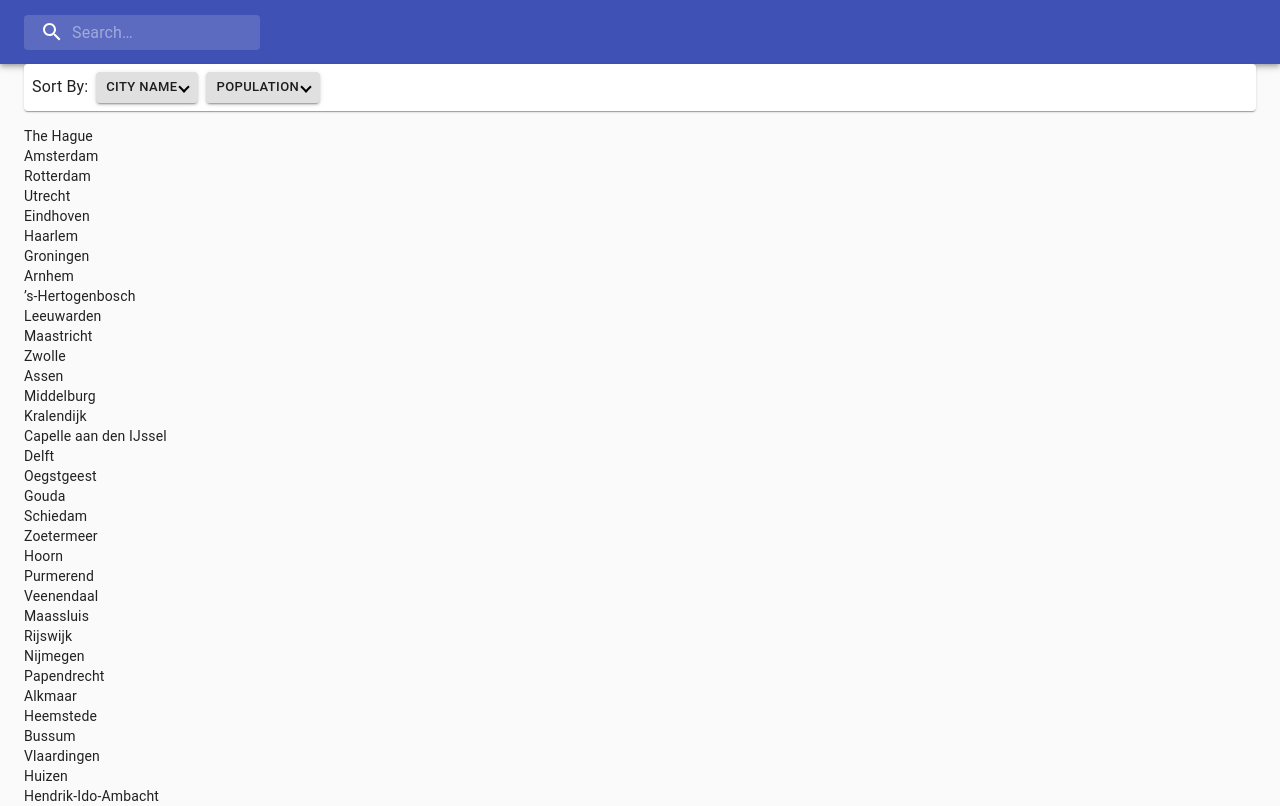
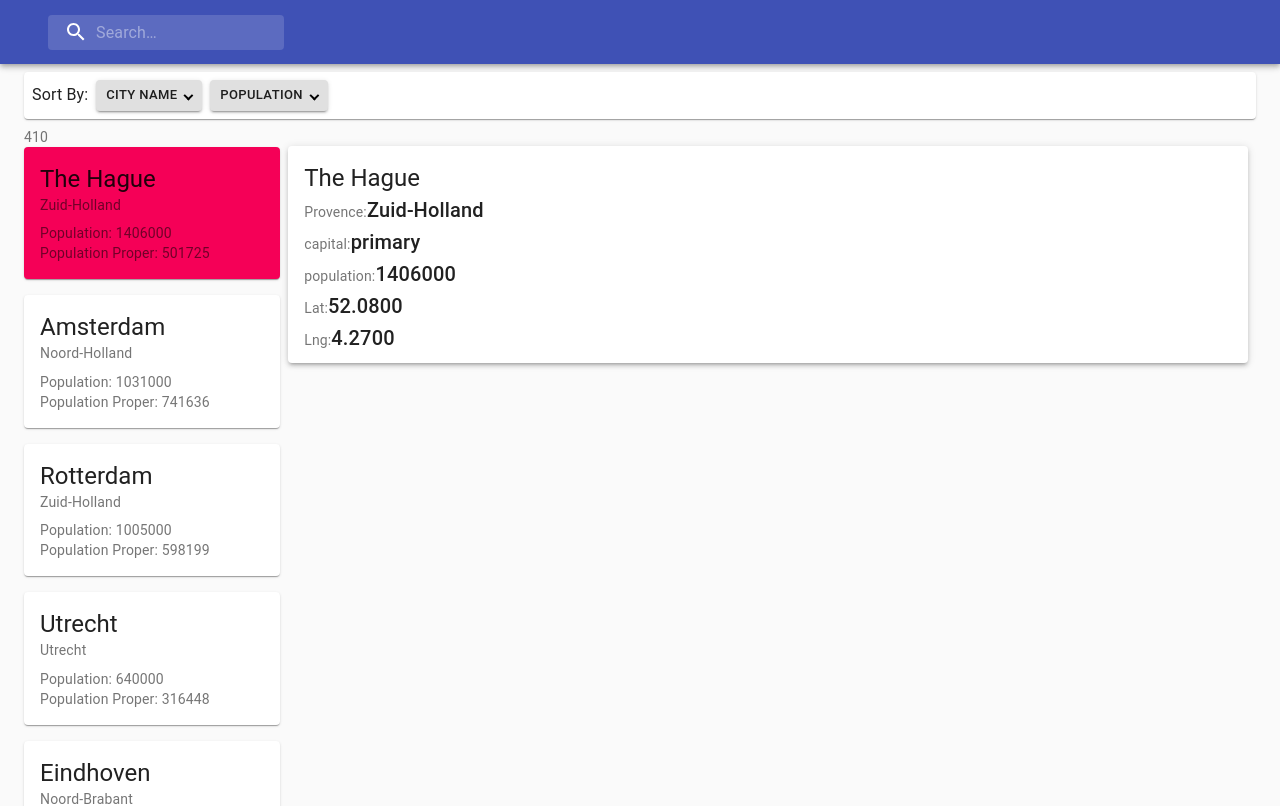
Before and after one commit to hassanAdamineJad/test, a React app: page / in a window 1280 px wide. Shown: the top 806 px of the page. Built offline with nearby package versions, Linux system fonts and the light colour scheme; data requests are answered from the project's data file.

Commit message:
Handle Review Current City

```diff
--- a/src/components/Card/index.js
+++ /dev/null
@@ -1,12 +0,0 @@
-import React from "react";
-const Card = ({ data }) => {
-  console.log(data);
-  return (
-    <div>
-      {data.map((item, index) => (
-        <div key={index}>{item.city}</div>
-      ))}
-    </div>
-  );
-};
-export default Card;
--- a/src/components/Filters/index.js
+++ b/src/components/Filters/index.js
@@ -1,22 +1,22 @@
 import React, { useState, useContext } from "react";
 //Store
 import { store } from "../../store/store";
-import { CHANGE_RESULT } from "../../store/constant";
+import { CHANGE_RESULT, CURRENT_CITY_INDEX } from "../../store/constant";
 // UI
 import { makeStyles } from "@material-ui/core/styles";
 import { Button, Card, CardActions, Typography } from "@material-ui/core";
 
-const useStyles = makeStyles({
+const useStyles = makeStyles((theme) => ({
   root: {
-    minWidth: 275,
-    marginBottom: 15,
+    // minWidth: 275,
+    margin: theme.spacing(1, 0, 1, 0),
   },
   arrow: {
     border: "solid black",
-    borderWidth: " 0 2px 2px 0",
+    borderWidth: "0 2px 2px 0",
     display: "inline-block",
-    padding: "3px",
-    marginLeft: "3px",
+    padding: theme.spacing(0.3),
+    marginLeft: theme.spacing(1),
   },
   arrowUp: {
     transform: "rotate(-135deg)",
@@ -27,7 +27,7 @@ const useStyles = makeStyles({
   title: {
     fontSize: 14,
   },
-});
+}));
 export default function Filters() {
   const classes = useStyles();
   const globalState = useContext(store);
@@ -42,6 +42,7 @@ export default function Filters() {
     } else {
       newList = list.sort((a, b) => (a[field] < b[field] ? 1 : -1));
     }
+    dispatch({ type: CURRENT_CITY_INDEX, value: 0 });
     return dispatch({ type: CHANGE_RESULT, value: newList });
   };
 
--- a/src/components/Header/index.js
+++ b/src/components/Header/index.js
@@ -4,13 +4,7 @@ import { store } from "../../store/store";
 import { CHANGE_RESULT } from "../../store/constant";
 //UI
 import { fade, makeStyles } from "@material-ui/core/styles";
-import {
-  TextField,
-  AppBar,
-  Toolbar,
-  Typography,
-  InputBase,
-} from "@material-ui/core";
+import { AppBar, Toolbar, Container, InputBase } from "@material-ui/core";
 import SearchIcon from "@material-ui/icons/Search";
 //Helper
 import { onlyUniqueArray } from "../../utils/helper";
@@ -87,6 +81,7 @@ export default function Header() {
   return (
     <div className={classes.grow}>
       <AppBar position="static">
+        <Container>
           <Toolbar>
             <div className={classes.search}>
               <div className={classes.searchIcon}>
@@ -137,6 +132,7 @@ export default function Header() {
           </IconButton> */}
             </div>
           </Toolbar>
+        </Container>
       </AppBar>
     </div>
   );
--- /dev/null
+++ b/src/components/List/index.js
@@ -0,0 +1,57 @@
+import React from "react";
+import { makeStyles } from "@material-ui/core/styles";
+import {
+  Card,
+  CardActionArea,
+  CardContent,
+  Typography,
+} from "@material-ui/core";
+
+const useStyles = makeStyles((theme) => ({
+  root: {},
+  card: { marginBottom: theme.spacing(2) },
+  active: {
+    backgroundColor: theme.palette.secondary.main,
+  },
+}));
+
+export default function List({ data, onClick, currentCityIndex }) {
+  const classes = useStyles();
+  return (
+    <div className={classes.root}>
+      <Typography variant="body2" color="textSecondary" component="p">
+        {data.length}
+      </Typography>
+      {data.map((item, index) => (
+        <Card
+          className={`${classes.card} ${
+            index === currentCityIndex && classes.active
+          }`}
+          key={index}
+          onClick={() => onClick(index)}
+        >
+          <CardActionArea>
+            <CardContent>
+              <Typography gutterBottom variant="h5" component="div">
+                {item.city}
+                <Typography
+                  variant="body2"
+                  color="textSecondary"
+                  component="div"
+                >
+                  {item.admin_name}
+                </Typography>
+              </Typography>
+              <Typography variant="body2" color="textSecondary" component="p">
+                Population: {item.population}
+              </Typography>
+              <Typography variant="body2" color="textSecondary" component="p">
+                Population Proper: {item.population_proper}
+              </Typography>
+            </CardContent>
+          </CardActionArea>
+        </Card>
+      ))}
+    </div>
+  );
+}
--- a/src/components/index.js
+++ b/src/components/index.js
@@ -1,5 +1,5 @@
-import Card from "./Card";
+import List from "./List";
 import Header from "./Header";
 import Filters from "./Filters";
 
-export { Card, Header, Filters };
+export { List, Header, Filters };
--- a/src/pages/home/index.js
+++ b/src/pages/home/index.js
@@ -1,14 +1,45 @@
 import React, { useEffect, useContext } from "react";
 //Store
 import { store } from "../../store/store";
-import { CHANGE_RESULT, GET_CITY, GET_CITY_FAIL } from "../../store/constant";
+import {
+  CHANGE_RESULT,
+  GET_CITY,
+  GET_CITY_FAIL,
+  CURRENT_CITY_INDEX,
+} from "../../store/constant";
 // API
 import axios from "axios";
 import { BaseUrl } from "../../utils/config";
 // CMP
-import { Card, Filters } from "../../components";
+import { List, Filters } from "../../components";
+//UI
+import { makeStyles } from "@material-ui/core/styles";
+import { Paper, Typography } from "@material-ui/core";
+
+// Styles
+const useStyles = makeStyles((theme) => ({
+  filterBox: {
+    flexGrow: 1,
+  },
+  content: {
+    display: "flex",
+  },
+  sideBar: {},
+  result: {
+    width: "100%",
+    maxHeight: "255px",
+    padding: theme.spacing(2.4, 1),
+  },
+  paper: {
+    width: "100%",
+    height: "100%",
+    padding: theme.spacing(2),
+  },
+}));
 
 const Home = () => {
+  const classes = useStyles();
+
   const globalState = useContext(store);
   const { state, dispatch } = globalState;
   useEffect(() => {
@@ -25,14 +56,60 @@ const Home = () => {
       dispatch({ type: GET_CITY_FAIL, value: e });
     }
   };
+  const handleReviewCity = (index) => {
+    dispatch({ type: CURRENT_CITY_INDEX, value: index });
+  };
 
   return (
     <>
-      <div>
+      <div className={classes.filterBox}>
         <Filters />
       </div>
-      <div>
-        <Card data={state.resultSearch} />
+      <div className={classes.content}>
+        <div className={classes.sideBar}>
+          <List
+            data={state.resultSearch}
+            currentCityIndex={state.currentCityIndex}
+            onClick={handleReviewCity}
+          />
+        </div>
+        <div className={classes.result}>
+          <Paper component="div" elevation={3} className={classes.paper}>
+            <Typography variant="h5" component="div">
+              {state.resultSearch[state.currentCityIndex]?.city}
+            </Typography>
+            <Typography variant="body2" color="textSecondary" component="div">
+              Provence:
+              <Typography variant="h6" color="textPrimary" component="span">
+                {state.resultSearch[state.currentCityIndex]?.admin_name}
+              </Typography>
+            </Typography>
+            <Typography variant="body2" color="textSecondary" component="div">
+              capital:
+              <Typography variant="h6" color="textPrimary" component="span">
+                {state.resultSearch[state.currentCityIndex]?.capital}
+              </Typography>
+            </Typography>{" "}
+            <Typography variant="body2" color="textSecondary" component="div">
+              population:
+              <Typography variant="h6" color="textPrimary" component="span">
+                {state.resultSearch[state.currentCityIndex]?.population}
+              </Typography>
+            </Typography>
+            <Typography variant="body2" color="textSecondary" component="div">
+              Lat:
+              <Typography variant="h6" color="textPrimary" component="span">
+                {state.resultSearch[state.currentCityIndex]?.lat}
+              </Typography>
+            </Typography>
+            <Typography variant="body2" color="textSecondary" component="div">
+              Lng:
+              <Typography variant="h6" color="textPrimary" component="span">
+                {state.resultSearch[state.currentCityIndex]?.lng}
+              </Typography>
+            </Typography>
+          </Paper>
+        </div>
       </div>
     </>
   );
--- a/src/store/constant.js
+++ b/src/store/constant.js
@@ -1,3 +1,4 @@
 export const GET_CITY = "GET_CITY";
 export const GET_CITY_FAIL = "GET_CITY_FAIL";
 export const CHANGE_RESULT = "CHANGE_RESULT";
+export const CURRENT_CITY_INDEX = "CURRENT_CITY_INDEX";
--- a/src/store/store.js
+++ b/src/store/store.js
@@ -1,9 +1,15 @@
 import React, { createContext, useReducer } from "react";
-import { GET_CITY, CHANGE_RESULT, GET_CITY_FAIL } from "./constant";
+import {
+  GET_CITY,
+  CHANGE_RESULT,
+  GET_CITY_FAIL,
+  CURRENT_CITY_INDEX,
+} from "./constant";
 
 const initialState = {
   city: [],
   resultSearch: [],
+  currentCityIndex: 0,
   error: false,
 };
 const store = createContext(initialState);
@@ -18,6 +24,8 @@ const StateProvider = ({ children }) => {
         return { ...state, city: [], error: true };
       case CHANGE_RESULT:
         return { ...state, resultSearch: action.value };
+      case CURRENT_CITY_INDEX:
+        return { ...state, currentCityIndex: action.value };
       default:
         throw new Error();
     }
```
Lines whose indentation alone changed are shown as unchanged.
